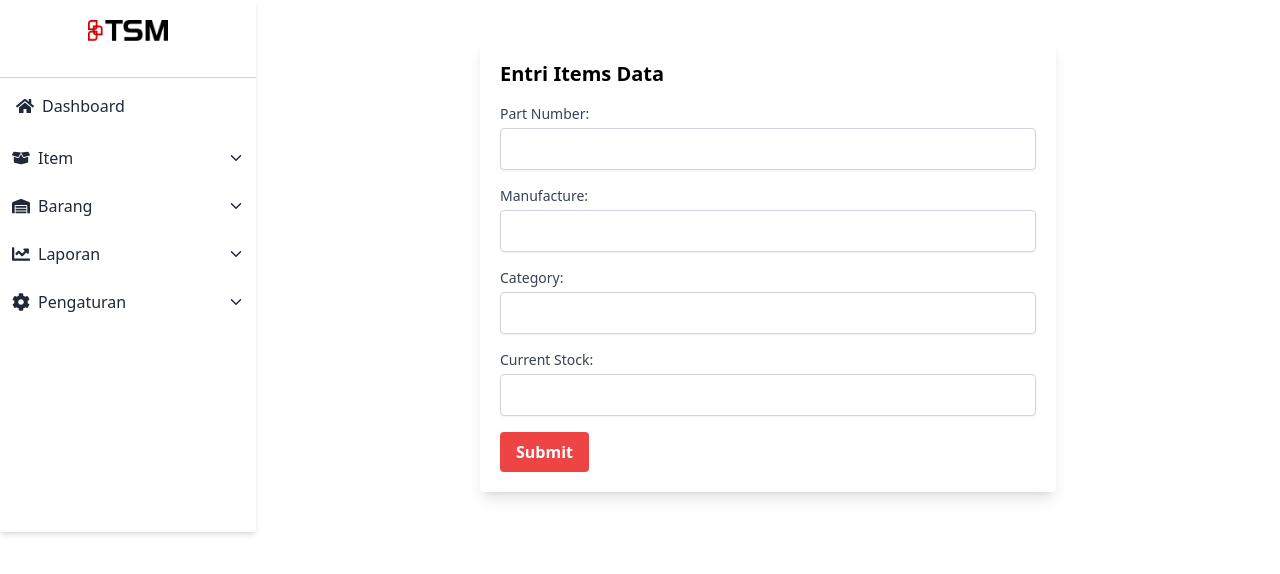
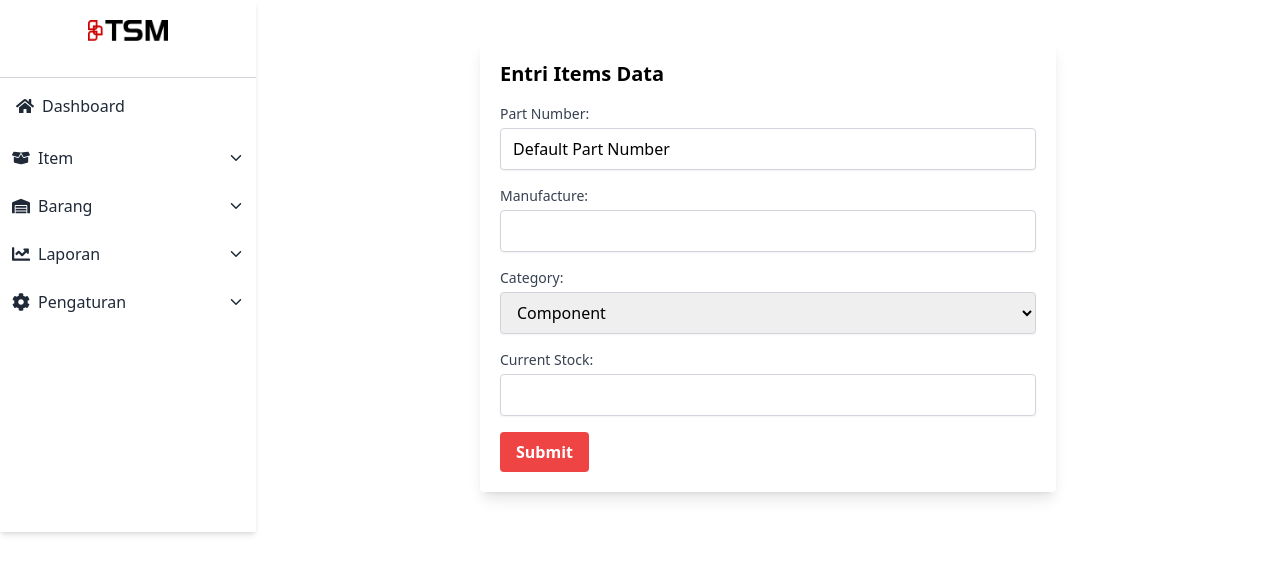
Before and after one commit to wilmarch/TSM, a React (Create React App) app: page /entri-items-data in a window 1280 px wide. Shown: the top 574 px of the page. Built offline with nearby package versions, Linux system fonts and the light colour scheme.

Commit message:
Set type field as read-only in EntriItemsType and adjust form controls in EntriItemsData

```diff
--- a/src/Pages/Items/EntriItemsData.js
+++ b/src/Pages/Items/EntriItemsData.js
@@ -3,12 +3,14 @@ import { useNavigate } from 'react-router-dom';
 
 const EntriItemsData = () => {
   const [formData, setFormData] = useState({
-    partNumber: '',
+    partNumber: 'Default Part Number', // Part number sudah diisi otomatis
     manufacture: '',
     category: '',
     currentStock: ''
   });
-  const navigate = useNavigate(); // inisialisasi useNavigate
+  const navigate = useNavigate();
+
+  const categories = ['Component', 'Raw Material', 'Finished Goods']; // Contoh kategori
 
   const handleChange = (e) => {
     const { name, value } = e.target;
@@ -21,9 +23,8 @@ const EntriItemsData = () => {
   const handleSubmit = (e) => {
     e.preventDefault();
     console.log("New item data:", formData);
-    // Logika untuk menyimpan data
     alert('Item has been submitted successfully!');
-    navigate('/items-data'); // Menavigasi kembali ke halaman Items Data setelah submit
+    navigate('/items-data');
   };
 
   return (
@@ -39,7 +40,7 @@ const EntriItemsData = () => {
             value={formData.partNumber}
             onChange={handleChange}
             className="mt-1 block w-full px-3 py-2 border border-gray-300 rounded shadow-sm focus:outline-none"
-            required
+            readOnly // Tidak dapat diubah oleh pengguna
           />
         </div>
         <div className="mb-4">
@@ -56,15 +57,17 @@ const EntriItemsData = () => {
         </div>
         <div className="mb-4">
           <label htmlFor="category" className="block text-sm font-medium text-gray-700">Category:</label>
-          <input
-            type="text"
+          <select
             name="category"
             id="category"
             value={formData.category}
             onChange={handleChange}
             className="mt-1 block w-full px-3 py-2 border border-gray-300 rounded shadow-sm focus:outline-none"
-            required
-          />
+            required>
+            {categories.map(category => (
+              <option key={category} value={category}>{category}</option>
+            ))}
+          </select>
         </div>
         <div className="mb-4">
           <label htmlFor="currentStock" className="block text-sm font-medium text-gray-700">Current Stock:</label>
--- a/src/Pages/Items/EntriItemsType.js
+++ b/src/Pages/Items/EntriItemsType.js
@@ -3,26 +3,27 @@ import { useNavigate } from 'react-router-dom';
 
 const EntriItemsType = () => {
   const [formData, setFormData] = useState({
-    type: '',
+    type: 'Default Type', // You can set a default type here or fetch it from somewhere if needed
     currentStock: ''
   });
 
-  const navigate = useNavigate(); // Hook untuk navigasi
+  const navigate = useNavigate();
 
   const handleChange = (e) => {
     const { name, value } = e.target;
-    setFormData(prevState => ({
-      ...prevState,
-      [name]: value
-    }));
+    if (name === 'currentStock') { // Ensuring only 'currentStock' can be changed by the user
+      setFormData(prevState => ({
+        ...prevState,
+        [name]: value
+      }));
+    }
   };
 
   const handleSubmit = (e) => {
     e.preventDefault();
     console.log("New type data:", formData);
-    // Logic to send this data to the server or data management function
     alert('Type has been submitted successfully!');
-    navigate('/items-type'); // Navigasi kembali ke halaman Items Type
+    navigate('/items-type');
   };
 
   return (
@@ -38,7 +39,7 @@ const EntriItemsType = () => {
             value={formData.type}
             onChange={handleChange}
             className="mt-1 block w-full px-3 py-2 border border-gray-300 rounded shadow-sm focus:outline-none"
-            required
+            readOnly // This makes the input field read-only, so the user cannot change it
           />
         </div>
         <div className="mb-4">
```
